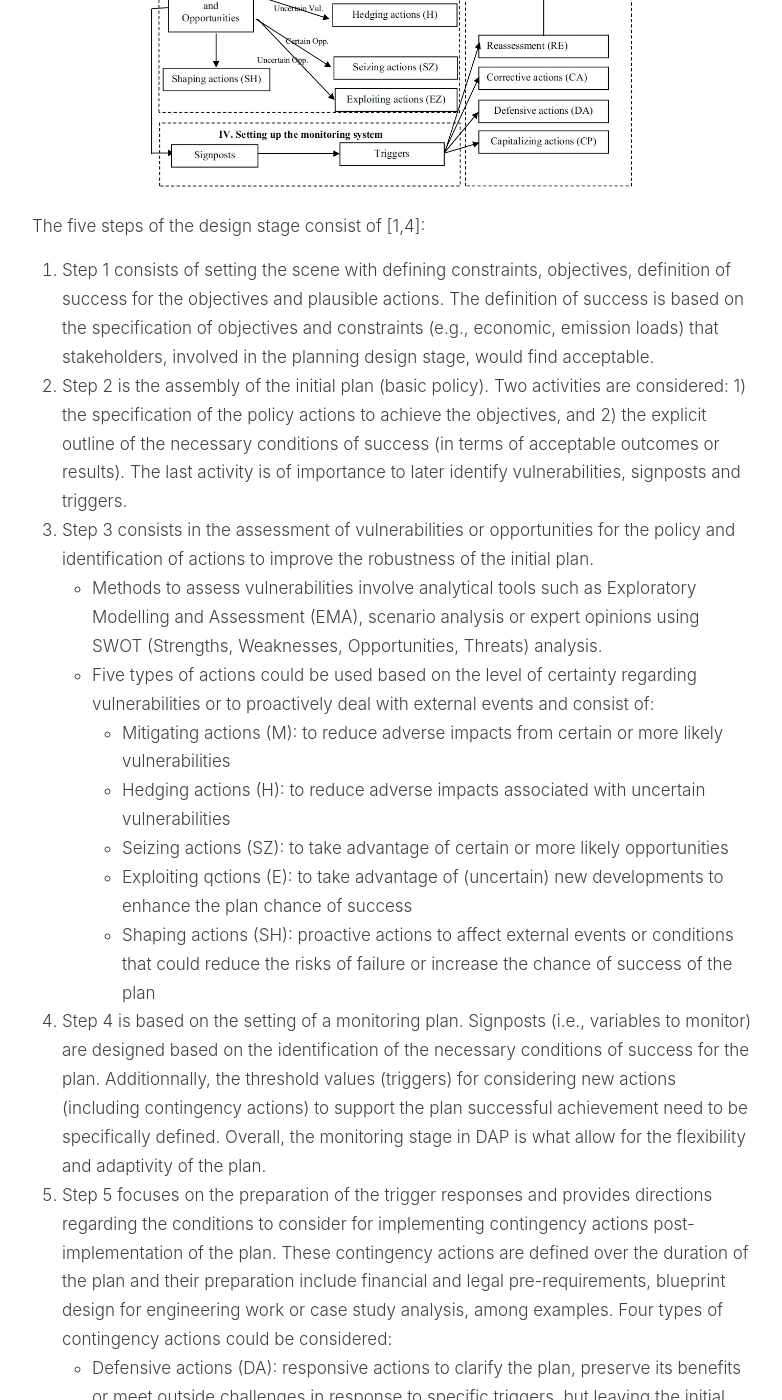
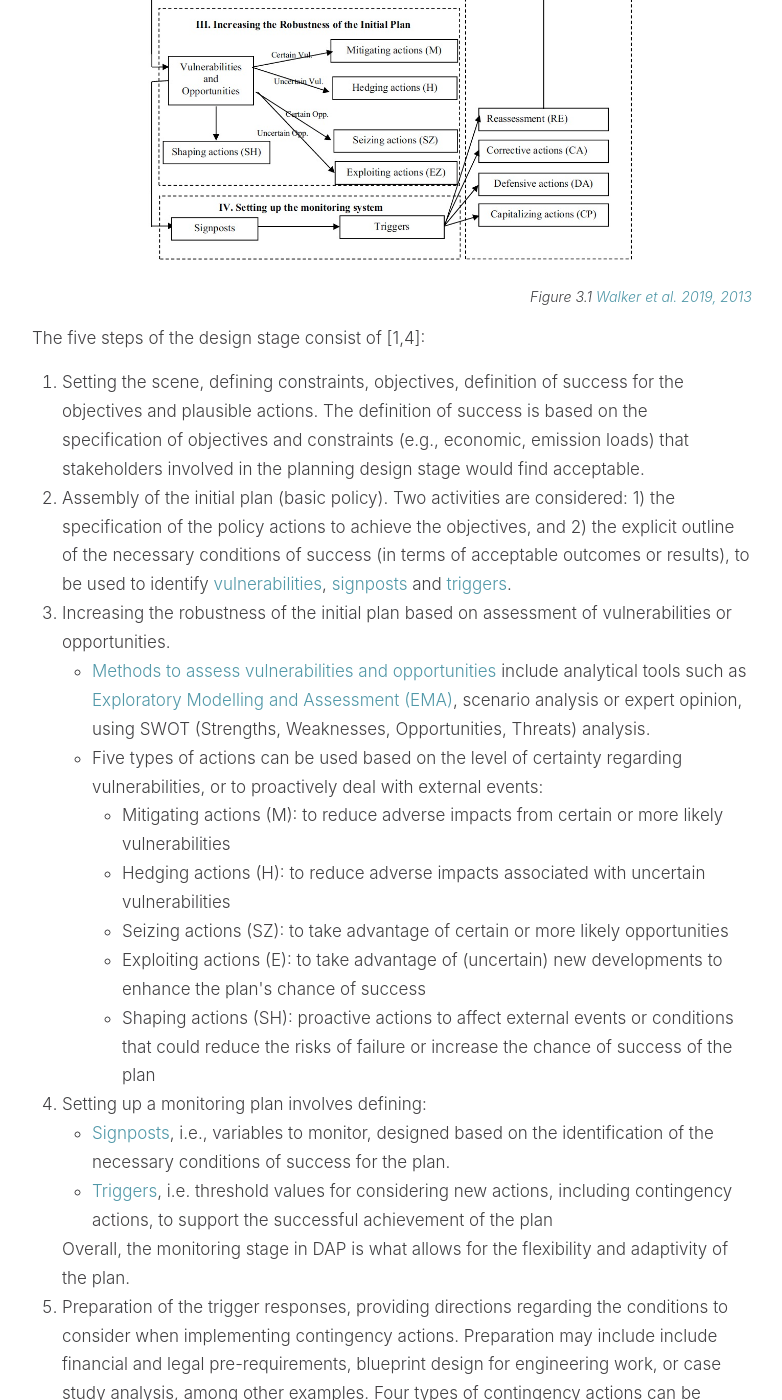
Before and after one commit to uncertainfutures/uncertainfutures.github.io, a Jekyll site: the page built from _theory/DAP.md, in a window 1280 px wide and 1400 px high, scrolled down 1110 px. Shown: the whole window, without its empty margins (248-1030 px from the left). Built offline with Jekyll 4.4.1, drawn with Linux system fonts in a browser that asks for light colours; nearby versions of some CDN libraries; some of the changed text lies outside the part shown.

Commit message:
Edits to DAP

```diff
--- a/_theory/DAP.md
+++ b/_theory/DAP.md
@@ -5,78 +5,78 @@
 page_authors:
   - C. Rosello
 page_reviewers:
-  - Reviewer 1
 excerpt: DAP is an approach to designing adaptive and robust plans based on concepts associated with Assumption-Based Planning (ABP) in which a plan is valid under an assertion (assumption) made about future conditions. The approach is also known as (Dynamic) Adaptive Policymaking.
 purpose: >
   <p>
   DAP [1,2] aims at designing adaptive and robust plans, i.e., plans considering actions to implement immediately (near-term actions) and in the future (alternative actions) to cope with <a href="../multiple-plausible-futures/">multiple plausible futures </a>.
   </p>
+  <p>A key output is an explicit <a href="../monitoring-plan/">monitoring plan</a> to evaluate the plan/policy performance post-implementation [4,5]
+  </p>
 requirements: >
   <p>
-  The improach requires stakeholder participation in the design process [1,4,5] and a explicit monitoring plan to evaluate the plan/policy performance post-implementation [4,5].
+  The approach requires stakeholder participation in the design process [1,4,5] and the willingness to incorporate long term monitoring into decision making.
   </p>
 decomposition: >
   <p>
   Two main steps are identified: a design step and an implementation step [4].
   </p>
-  <p> The design stage of DAP (figure 1) aims at building a flexible plan, able to adapt to future conditions and reduce the vulnerabilities of the assumptions underlying the plan [1,4].
+  <p> The design stage of DAP (see figure) aims at building a flexible plan, able to adapt to future conditions and reduce the vulnerabilities of the assumptions underlying the plan [1,4].
   </p>
   <p>
-  <img src="../../images/DAP-fig1-adaptive-plan-design-steps.jpg" width=70% alt="The five steps to design the adaptive plan: 1) stage setting, 2) assembling the initial plan, 3) increasing the robustness of the initial plan, 4) setting up the monitoring system and 5) preparing the trigger responses".>
+  <img src="../../images/DAP-fig1-adaptive-plan-design-steps.jpg" width=70% alt="The five steps to design the adaptive plan: 1) stage setting, 2) assembling the initial plan, 3) increasing the robustness of the initial plan, 4) setting up the monitoring system and 5) preparing the trigger responses">
+  <div class=imgcredit>Figure 3.1 <a href="https://link.springer.com/chapter/10.1007/978-3-030-05252-2_3" target="_blank">Walker et al. 2019, 2013</a></div>
   </p>
   <p> The five steps of the design stage consist of [1,4]:
   <ol>
-  <li>
-  Step 1 consists of setting the scene with defining constraints, objectives, definition of success for the objectives and plausible actions. The definition of success is based on the specification of objectives and constraints (e.g., economic, emission loads) that stakeholders, involved in the planning design stage, would find acceptable.
+  <li>Setting the scene, defining constraints, objectives, definition of success for the objectives and plausible actions. The definition of success is based on the specification of objectives and constraints (e.g., economic, emission loads) that stakeholders involved in the planning design stage would find acceptable.
   </li>
-  <li>
-  Step 2 is the assembly of the initial plan (basic policy). Two activities are considered: 1) the specification of the policy actions to achieve the objectives, and 2) the explicit outline of the necessary conditions of success (in terms of acceptable outcomes or results). The last activity is of importance to later identify vulnerabilities, signposts and triggers.
+  <li>Assembly of the initial plan (basic policy). Two activities are considered: 1) the specification of the policy actions to achieve the objectives, and 2) the explicit outline of the necessary conditions of success (in terms of acceptable outcomes or results), to be used to identify <a href="../vulnerability-analysis/">vulnerabilities</a>, <a href="../signposts/">signposts</a> and <a href="../triggers/">triggers</a>.
   </li>
-  <li>
-  Step 3 consists in the assessment of vulnerabilities or opportunities for the policy and identification of actions to improve the robustness of the initial plan.
-  <ul>
-  <li> Methods to assess vulnerabilities involve analytical tools such as Exploratory Modelling and Assessment (EMA), scenario analysis or expert opinions using SWOT (Strengths, Weaknesses, Opportunities, Threats) analysis.
+  <li>Increasing the robustness of the initial plan based on assessment of vulnerabilities or opportunities.
+    <ul>
+      <li><a href="../vulnerability-analysis/">Methods to assess vulnerabilities and opportunities</a> include analytical tools such as <a href="../exploratory-modelling/">Exploratory Modelling and Assessment (EMA)</a>, scenario analysis or expert opinion, using SWOT (Strengths, Weaknesses, Opportunities, Threats) analysis.
+      </li>
+      <li> Five types of actions can be used based on the level of certainty regarding vulnerabilities, or to proactively deal with external events:
+        <ul>
+        <li> Mitigating actions (M): to reduce adverse impacts from certain or more likely vulnerabilities </li>
+        <li> Hedging actions (H): to reduce adverse impacts associated with uncertain vulnerabilities </li>
+        <li> Seizing actions (SZ): to take advantage of certain or more likely opportunities </li>
+        <li> Exploiting actions (E): to take advantage of (uncertain) new developments to enhance the plan's chance of success </li>
+        <li> Shaping actions (SH): proactive actions to affect external events or conditions that could reduce the risks of failure or increase the chance of success of the plan </li>
+        </ul>
+      </li>
+    </ul>
   </li>
-  <li> Five types of actions could be used based on the level of certainty regarding vulnerabilities or to proactively deal with external events and consist of:
-  <ul>
-  <li> Mitigating actions (M): to reduce adverse impacts from certain or more likely vulnerabilities </li>
-  <li> Hedging actions (H): to reduce adverse impacts associated with uncertain vulnerabilities </li>
-  <li> Seizing actions (SZ): to take advantage of certain or more likely opportunities </li>
-  <li> Exploiting qctions (E): to take advantage of (uncertain) new developments to enhance the plan chance of success </li>
-  <li> Shaping actions (SH): proactive actions to affect external events or conditions that could reduce the risks of failure or increase the chance of success of the plan </li>
-  </ul>
+  <li>Setting up a monitoring plan involves defining:
+    <ul>
+    <li><a href="../signposts/">Signposts</a>, i.e., variables to monitor, designed based on the identification of the necessary conditions of success for the plan.</li>
+    <li><a href="../triggers/">Triggers</a>, i.e. threshold values for considering new actions, including contingency actions, to support the successful achievement of the plan</li>
+    </ul>
+    Overall, the monitoring stage in DAP is what allows for the flexibility and adaptivity of the plan.
   </li>
-  </ul>
-  </li>
-  <li>
-  Step 4 is based on the setting of a monitoring plan. Signposts (i.e., variables to monitor) are designed based on the identification of the necessary conditions of success for the plan. Additionnally, the threshold values (triggers) for considering new actions (including contingency actions) to support the plan successful achievement need to be specifically defined. Overall, the monitoring stage in DAP is what allow for the flexibility and adaptivity of the plan.
-  </li>
-  <li> Step 5 focuses on the preparation of the trigger responses and provides directions regarding the conditions to consider for implementing contingency actions post-implementation of the plan. These contingency actions are defined over the duration of the plan and their preparation include financial and legal pre-requirements, blueprint design for engineering work or case study analysis, among examples. Four types of contingency actions could be considered:
+  <li>Preparation of the trigger responses, providing directions regarding the conditions to consider when implementing contingency actions. Preparation may include include financial and legal pre-requirements, blueprint design for engineering work, or case study analysis, among other examples. Four types of contingency actions can be considered:
   <ul>
   <li> Defensive actions (DA): responsive actions to clarify the plan, preserve its benefits or meet outside challenges in response to specific triggers, but leaving the initial plan unchanged. </li>
   <li> Corrective actions (CR): adjustments to the initial plan in response to specific triggers. </li>
   <li> Capitalizing actions (CP): responsive actions to take advantage of opportunities to improve the initial plan performance. </li>
-  <li> Reassessment (RE): initiate when the analysis and assumptions underpinning the plan are no longer valid. </li>
+  <li> Reassessment (RE): initiated when the analyses and assumptions underpinning the plan are no longer valid. </li>
   </ul>
   </li>
   </ol>
   </p>
   <p>
-  The implementation stage is based on the implementation of the initial plan set up in step 2 of the design process, followed by adaptive actions (step 3) according to how future conditions may unfold, and the establishment of the monitoring plan (step 4). Contingency actions (step 5) are considered post-implementation of the plan based on signposts' trigger events.
-  </p>
-  <p>
-  The approach has been used in conjunction with the <a href="../adaptation-pathways/"> adaptation pathways </a> to design the  <a href="../DAPP/"> DAPP </a> approach, another <a href="../dmdu/"> DMDU </a> approach.
+  The implementation stage covers both the initial plan set up in step 2 of the design process, followed by adaptive actions (step 3) according to how future conditions may unfold, and the establishment of the monitoring plan (step 4). Contingency actions (step 5) are considered post-implementation of the plan based on signposts' trigger events.
   </p>
 tools:
 also_see:
-  - permalink: /theory/exploratory-modelling/
-    name: Exploratory modelling
-    description: Scenario-based approach using computational experiments to analyse complex and uncertain issues and support decisions.
+  - permalink: /theory/DAPP/
+    name: Dynamic Adaptive Policy Pathways (DAPP)
+    description: The DAP approach has been combined with <a href="../adaptation-pathways/"> adaptation pathways </a> to design the DAPP approach, another <a href="../dmdu/"> DMDU </a> approach.
 further_reading:
   - >
-    [4] Walker, W. E., Marchau, V. A., & Kwakkel, J. H. (2019). Dynamic Adaptive Planning (DAP). In Decision Making under Deep Uncertainty (pp. 53–69). Springer, Cham.
+    Walker, W. E., Marchau, V. A., & Kwakkel, J. H. (2019). <a href="https://link.springer.com/chapter/10.1007/978-3-030-05252-2_3" target="_blank">Dynamic Adaptive Planning (DAP)</a>. In Decision Making under Deep Uncertainty (pp. 53–69). Springer, Cham.
   - >
-    [5] Rahman, S. A., Walker, W. E., & Marchau, V. (2008). Coping with uncertainties about climate change in infrastructure planning–an adaptive policymaking approach. Ecorys and Delft University of Technology: Delft, The Netherlands.
+    Rahman, S. A., Walker, W. E., & Marchau, V. (2008). <a href="https://www.rli.nl/sites/default/files/Achtergrondstudie%20Coping%20with%20Uncertainties.pdf" target="_blank">Coping with uncertainties about climate change in infrastructure planning–an adaptive policymaking approach</a>. ECORYS and Delft University of Technology: Delft, The Netherlands.
 examples:
   - Illustration of the approach in the context of sea level rise uncertainty in The Netherlands [5].
 references:
```
Also changed, not shown: other parts of _theory/DAP.md (+3 -3 lines), _theory/signposts.md (added, +6 -0 lines).
